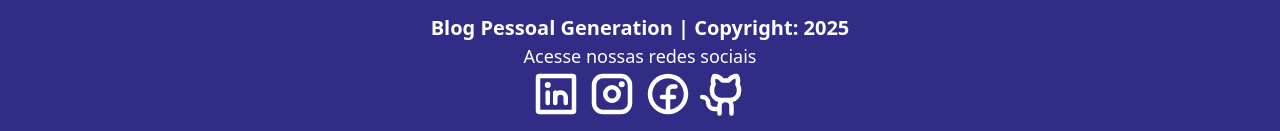
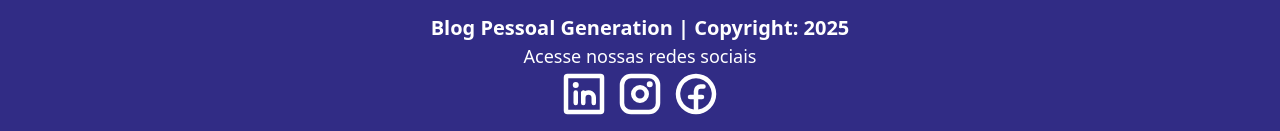
Before and after one commit to ewerttongoncalvesdev/blogpessoal_react, a React (Vite) app: page /cadastro in a window 1280 px wide. Shown: the part 862-993 px from the top of the page. Built offline with nearby package versions, Linux system fonts and the light colour scheme.

Commit message:
feat: Adicona Home & Routes

```diff
--- a/src/components/footer/Footer.tsx
+++ b/src/components/footer/Footer.tsx
@@ -1,4 +1,4 @@
-import {FacebookLogoIcon, GithubLogoIcon, InstagramLogoIcon, LinkedinLogoIcon } from '@phosphor-icons/react'
+import {FacebookLogoIcon, InstagramLogoIcon, LinkedinLogoIcon } from '@phosphor-icons/react'
 
 function Footer() {
 
@@ -16,7 +16,6 @@ function Footer() {
                         <LinkedinLogoIcon size={48} weight='bold' />
                         <InstagramLogoIcon size={48} weight='bold' />
                         <FacebookLogoIcon size={48} weight='bold' />
-                        <GithubLogoIcon size={48} weight='bold' />
                     </div>
                 </div>
             </div>
```
